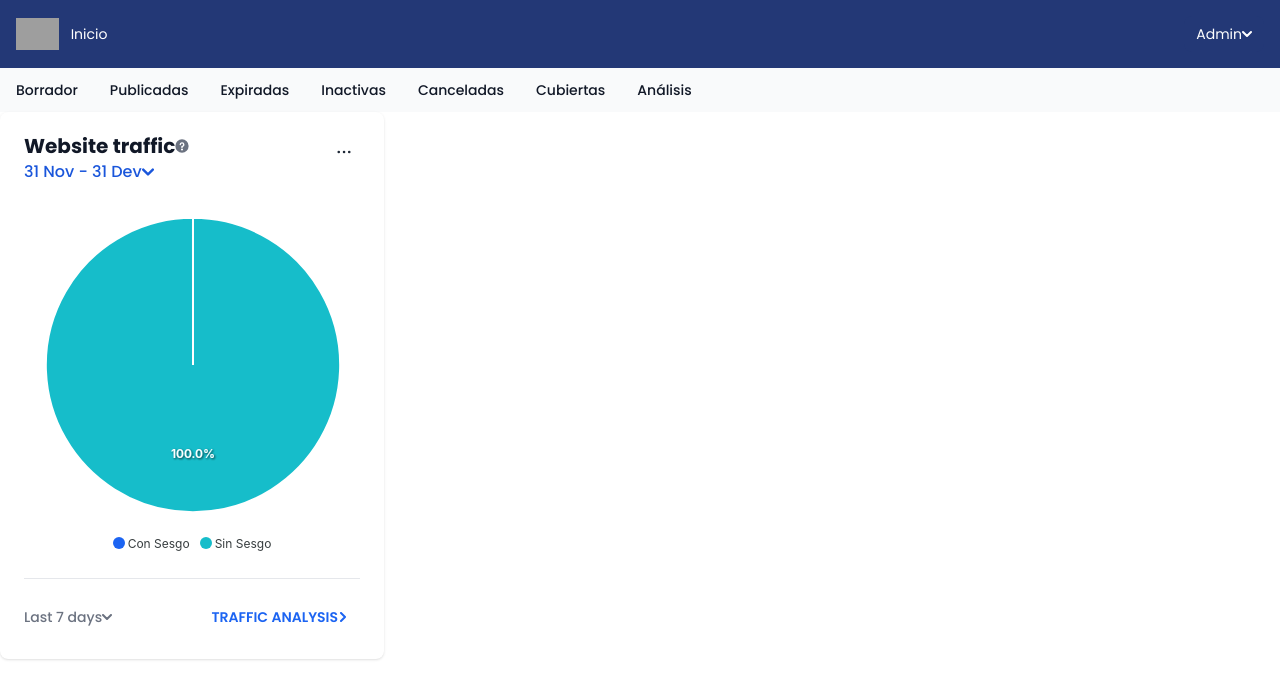
After one commit to srestrep74/BiasBuster, a Django app: template DjangoP/bias/templates/analisis.html in a window 1280 px wide. The commit adds this page. Shown: the top 699 px of the page. Run offline with Django 4.2, Linux system fonts and the light colour scheme; the template is opened without the code that fills it: most values are stand-ins (such as "Sample title", 1, 10 or a date in 2020); some libraries are stand-ins or nearby versions; grey boxes are pictures that could not be loaded.

Commit message:
Start graphics

```diff
--- a/DjangoP/bias/Analytics/urls.py
+++ b/DjangoP/bias/Analytics/urls.py
@@ -4,4 +4,5 @@ from .views import *
 
 urlpatterns = [
     path('login/', login, name='login'),
+    path('prueba', prueba, name='prueba')
 ]
--- a/DjangoP/bias/Offer/models.py
+++ b/DjangoP/bias/Offer/models.py
@@ -21,6 +21,7 @@ class Offer(models.Model):
     charge = models.CharField(blank=False, null=False, max_length=45)
     location = models.CharField(blank=False, null=False, max_length=45)
     bias = models.ManyToManyField(Bias)
+    date = models.DateField(auto_created=True, null=True, blank=True)
 
     def __str__(self):
         return self.title
--- a/DjangoP/bias/Offer/urls.py
+++ b/DjangoP/bias/Offer/urls.py
@@ -6,5 +6,5 @@ urlpatterns = [
     path('create_offer/', createOffer, name='create_offer'),
     path('drafts/', drafts, name='drafts'),
     path('bias/<int:id>', bias, name='bias'),
-    path('replace_description/<int:id>', replaceOffer, name='replace')
+    path('replace_description/<int:id>', replaceOffer, name='replace'),
 ]
--- /dev/null
+++ b/DjangoP/bias/templates/analisis.html
@@ -0,0 +1,213 @@
+{% include 'navbar.html' %}
+{%block content%}
+
+<!--Grafico Circular Seccion General -->
+<div class="max-w-sm w-full bg-white rounded-lg shadow dark:bg-gray-800 p-4 md:p-6">
+
+    <div class="flex justify-between items-start w-full">
+        <div class="flex-col items-center">
+          <div class="flex items-center mb-1">
+              <h5 class="text-xl font-bold leading-none text-gray-900 dark:text-white me-1">Website traffic</h5>
+              <svg data-popover-target="chart-info" data-popover-placement="bottom" class="w-3.5 h-3.5 text-gray-500 dark:text-gray-400 hover:text-gray-900 dark:hover:text-white cursor-pointer ms-1" aria-hidden="true" xmlns="http://www.w3.org/2000/svg" fill="currentColor" viewBox="0 0 20 20">
+                <path d="M10 .5a9.5 9.5 0 1 0 9.5 9.5A9.51 9.51 0 0 0 10 .5Zm0 16a1.5 1.5 0 1 1 0-3 1.5 1.5 0 0 1 0 3Zm1-5.034V12a1 1 0 0 1-2 0v-1.418a1 1 0 0 1 1.038-.999 1.436 1.436 0 0 0 1.488-1.441 1.501 1.501 0 1 0-3-.116.986.986 0 0 1-1.037.961 1 1 0 0 1-.96-1.037A3.5 3.5 0 1 1 11 11.466Z"/>
+              </svg>
+              <div data-popover id="chart-info" role="tooltip" class="absolute z-10 invisible inline-block text-sm text-gray-500 transition-opacity duration-300 bg-white border border-gray-200 rounded-lg shadow-sm opacity-0 w-72 dark:bg-gray-800 dark:border-gray-600 dark:text-gray-400">
+                  <div class="p-3 space-y-2">
+                      <h3 class="font-semibold text-gray-900 dark:text-white">Activity growth - Incremental</h3>
+                      <p>Report helps navigate cumulative growth of community activities. Ideally, the chart should have a growing trend, as stagnating chart signifies a significant decrease of community activity.</p>
+                      <h3 class="font-semibold text-gray-900 dark:text-white">Calculation</h3>
+                      <p>For each date bucket, the all-time volume of activities is calculated. This means that activities in period n contain all activities up to period n, plus the activities generated by your community in period.</p>
+                      <a href="#" class="flex items-center font-medium text-blue-600 dark:text-blue-500 dark:hover:text-blue-600 hover:text-blue-700 hover:underline">Read more <svg class="w-2 h-2 ms-1.5 rtl:rotate-180" aria-hidden="true" xmlns="http://www.w3.org/2000/svg" fill="none" viewBox="0 0 6 10">
+                  <path stroke="currentColor" stroke-linecap="round" stroke-linejoin="round" stroke-width="2" d="m1 9 4-4-4-4"/>
+                </svg></a>
+              </div>
+              <div data-popper-arrow></div>
+          </div>
+        </div>
+        <button id="dateRangeButton" data-dropdown-toggle="dateRangeDropdown" data-dropdown-ignore-click-outside-class="datepicker" type="button" class="inline-flex items-center text-blue-700 dark:text-blue-600 font-medium hover:underline">31 Nov - 31 Dev <svg class="w-3 h-3 ms-2" aria-hidden="true" xmlns="http://www.w3.org/2000/svg" fill="none" viewBox="0 0 10 6">
+            <path stroke="currentColor" stroke-linecap="round" stroke-linejoin="round" stroke-width="2" d="m1 1 4 4 4-4"/>
+          </svg>
+        </button>
+        <div id="dateRangeDropdown" class="z-10 hidden bg-white divide-y divide-gray-100 rounded-lg shadow w-80 lg:w-96 dark:bg-gray-700 dark:divide-gray-600">
+            <div class="p-3" aria-labelledby="dateRangeButton">
+              <div date-rangepicker datepicker-autohide class="flex items-center">
+                  <div class="relative">
+                    <div class="absolute inset-y-0 start-0 flex items-center ps-3 pointer-events-none">
+                        <svg class="w-4 h-4 text-gray-500 dark:text-gray-400" aria-hidden="true" xmlns="http://www.w3.org/2000/svg" fill="currentColor" viewBox="0 0 20 20">
+                          <path d="M20 4a2 2 0 0 0-2-2h-2V1a1 1 0 0 0-2 0v1h-3V1a1 1 0 0 0-2 0v1H6V1a1 1 0 0 0-2 0v1H2a2 2 0 0 0-2 2v2h20V4ZM0 18a2 2 0 0 0 2 2h16a2 2 0 0 0 2-2V8H0v10Zm5-8h10a1 1 0 0 1 0 2H5a1 1 0 0 1 0-2Z"/>
+                        </svg>
+                    </div>
+                    <input name="start" type="text" class="bg-gray-50 border border-gray-300 text-gray-900 text-sm rounded-lg focus:ring-blue-500 focus:border-blue-500 block w-full ps-10 p-2.5  dark:bg-gray-700 dark:border-gray-600 dark:placeholder-gray-400 dark:text-white dark:focus:ring-blue-500 dark:focus:border-blue-500" placeholder="Start date">
+                  </div>
+                  <span class="mx-2 text-gray-500 dark:text-gray-400">to</span>
+                  <div class="relative">
+                    <div class="absolute inset-y-0 start-0 flex items-center ps-3 pointer-events-none">
+                        <svg class="w-4 h-4 text-gray-500 dark:text-gray-400" aria-hidden="true" xmlns="http://www.w3.org/2000/svg" fill="currentColor" viewBox="0 0 20 20">
+                          <path d="M20 4a2 2 0 0 0-2-2h-2V1a1 1 0 0 0-2 0v1h-3V1a1 1 0 0 0-2 0v1H6V1a1 1 0 0 0-2 0v1H2a2 2 0 0 0-2 2v2h20V4ZM0 18a2 2 0 0 0 2 2h16a2 2 0 0 0 2-2V8H0v10Zm5-8h10a1 1 0 0 1 0 2H5a1 1 0 0 1 0-2Z"/>
+                        </svg>
+                    </div>
+                    <input name="end" type="text" class="bg-gray-50 border border-gray-300 text-gray-900 text-sm rounded-lg focus:ring-blue-500 focus:border-blue-500 block w-full ps-10 p-2.5  dark:bg-gray-700 dark:border-gray-600 dark:placeholder-gray-400 dark:text-white dark:focus:ring-blue-500 dark:focus:border-blue-500" placeholder="End date">
+                </div>
+              </div>
+            </div>
+        </div>
+      </div>
+      <div class="flex justify-end items-center">
+        <button id="widgetDropdownButton" data-dropdown-toggle="widgetDropdown" data-dropdown-placement="bottom" type="button"  class="inline-flex items-center justify-center text-gray-500 w-8 h-8 dark:text-gray-400 hover:bg-gray-100 dark:hover:bg-gray-700 focus:outline-none focus:ring-4 focus:ring-gray-200 dark:focus:ring-gray-700 rounded-lg text-sm"><svg class="w-3.5 h-3.5 text-gray-800 dark:text-white" aria-hidden="true" xmlns="http://www.w3.org/2000/svg" fill="currentColor" viewBox="0 0 16 3">
+            <path d="M2 0a1.5 1.5 0 1 1 0 3 1.5 1.5 0 0 1 0-3Zm6.041 0a1.5 1.5 0 1 1 0 3 1.5 1.5 0 0 1 0-3ZM14 0a1.5 1.5 0 1 1 0 3 1.5 1.5 0 0 1 0-3Z"/>
+          </svg><span class="sr-only">Open dropdown</span>
+        </button>
+        <div id="widgetDropdown" class="z-10 hidden bg-white divide-y divide-gray-100 rounded-lg shadow w-44 dark:bg-gray-700">
+            <ul class="py-2 text-sm text-gray-700 dark:text-gray-200" aria-labelledby="widgetDropdownButton">
+              <li>
+                <a href="#" class="flex items-center px-4 py-2 hover:bg-gray-100 dark:hover:bg-gray-600 dark:hover:text-white"><svg class="w-3 h-3 me-2" aria-hidden="true" xmlns="http://www.w3.org/2000/svg" fill="none" viewBox="0 0 21 21">
+                    <path stroke="currentColor" stroke-linecap="round" stroke-linejoin="round" stroke-width="2" d="M7.418 17.861 1 20l2.139-6.418m4.279 4.279 10.7-10.7a3.027 3.027 0 0 0-2.14-5.165c-.802 0-1.571.319-2.139.886l-10.7 10.7m4.279 4.279-4.279-4.279m2.139 2.14 7.844-7.844m-1.426-2.853 4.279 4.279"/>
+                  </svg>Edit widget
+                </a>
+              </li>
+              <li>
+                <a href="#" class="flex items-center px-4 py-2 hover:bg-gray-100 dark:hover:bg-gray-600 dark:hover:text-white"><svg class="w-3 h-3 me-2" aria-hidden="true" xmlns="http://www.w3.org/2000/svg" fill="currentColor" viewBox="0 0 20 20">
+                    <path d="M14.707 7.793a1 1 0 0 0-1.414 0L11 10.086V1.5a1 1 0 0 0-2 0v8.586L6.707 7.793a1 1 0 1 0-1.414 1.414l4 4a1 1 0 0 0 1.416 0l4-4a1 1 0 0 0-.002-1.414Z"/>
+                    <path d="M18 12h-2.55l-2.975 2.975a3.5 3.5 0 0 1-4.95 0L4.55 12H2a2 2 0 0 0-2 2v4a2 2 0 0 0 2 2h16a2 2 0 0 0 2-2v-4a2 2 0 0 0-2-2Zm-3 5a1 1 0 1 1 0-2 1 1 0 0 1 0 2Z"/>
+                  </svg>Download data
+                </a>
+              </li>
+              <li>
+                <a href="#" class="flex items-center px-4 py-2 hover:bg-gray-100 dark:hover:bg-gray-600 dark:hover:text-white"><svg class="w-3 h-3 me-2" aria-hidden="true" xmlns="http://www.w3.org/2000/svg" fill="none" viewBox="0 0 18 18">
+                    <path stroke="currentColor" stroke-linecap="round" stroke-linejoin="round" stroke-width="2" d="m5.953 7.467 6.094-2.612m.096 8.114L5.857 9.676m.305-1.192a2.581 2.581 0 1 1-5.162 0 2.581 2.581 0 0 1 5.162 0ZM17 3.84a2.581 2.581 0 1 1-5.162 0 2.581 2.581 0 0 1 5.162 0Zm0 10.322a2.581 2.581 0 1 1-5.162 0 2.581 2.581 0 0 1 5.162 0Z"/>
+                  </svg>Add to repository
+                </a>
+              </li>
+              <li>
+                <a href="#" class="flex items-center px-4 py-2 hover:bg-gray-100 dark:hover:bg-gray-600 dark:hover:text-white"><svg class="w-3 h-3 me-2" aria-hidden="true" xmlns="http://www.w3.org/2000/svg" fill="currentColor" viewBox="0 0 18 20">
+                    <path d="M17 4h-4V2a2 2 0 0 0-2-2H7a2 2 0 0 0-2 2v2H1a1 1 0 0 0 0 2h1v12a2 2 0 0 0 2 2h10a2 2 0 0 0 2-2V6h1a1 1 0 1 0 0-2ZM7 2h4v2H7V2Zm1 14a1 1 0 1 1-2 0V8a1 1 0 0 1 2 0v8Zm4 0a1 1 0 0 1-2 0V8a1 1 0 0 1 2 0v8Z"/>
+                  </svg>Delete widget
+                </a>
+              </li>
+            </ul>
+      </div>
+    </div>
+    </div>
+
+    <!-- Line Chart -->
+    <div class="py-6" id="pie-chart"></div>
+
+    <div class="grid grid-cols-1 items-center border-gray-200 border-t dark:border-gray-700 justify-between">
+      <div class="flex justify-between items-center pt-5">
+        <!-- Button -->
+        <button
+          id="dropdownDefaultButton"
+          data-dropdown-toggle="lastDaysdropdown"
+          data-dropdown-placement="bottom"
+          class="text-sm font-medium text-gray-500 dark:text-gray-400 hover:text-gray-900 text-center inline-flex items-center dark:hover:text-white"
+          type="button">
+          Last 7 days
+          <svg class="w-2.5 m-2.5 ms-1.5" aria-hidden="true" xmlns="http://www.w3.org/2000/svg" fill="none" viewBox="0 0 10 6">
+            <path stroke="currentColor" stroke-linecap="round" stroke-linejoin="round" stroke-width="2" d="m1 1 4 4 4-4"/>
+          </svg>
+        </button>
+        <div id="lastDaysdropdown" class="z-10 hidden bg-white divide-y divide-gray-100 rounded-lg shadow w-44 dark:bg-gray-700">
+            <ul class="py-2 text-sm text-gray-700 dark:text-gray-200" aria-labelledby="dropdownDefaultButton">
+              <li>
+                <a href="#" class="block px-4 py-2 hover:bg-gray-100 dark:hover:bg-gray-600 dark:hover:text-white">Yesterday</a>
+              </li>
+              <li>
+                <a href="#" class="block px-4 py-2 hover:bg-gray-100 dark:hover:bg-gray-600 dark:hover:text-white">Today</a>
+              </li>
+              <li>
+                <a href="#" class="block px-4 py-2 hover:bg-gray-100 dark:hover:bg-gray-600 dark:hover:text-white">Last 7 days</a>
+              </li>
+              <li>
+                <a href="#" class="block px-4 py-2 hover:bg-gray-100 dark:hover:bg-gray-600 dark:hover:text-white">Last 30 days</a>
+              </li>
+              <li>
+                <a href="#" class="block px-4 py-2 hover:bg-gray-100 dark:hover:bg-gray-600 dark:hover:text-white">Last 90 days</a>
+              </li>
+            </ul>
+        </div>
+        <a
+          href="#"
+          class="uppercase text-sm font-semibold inline-flex items-center rounded-lg text-blue-600 hover:text-blue-700 dark:hover:text-blue-500  hover:bg-gray-100 dark:hover:bg-gray-700 dark:focus:ring-gray-700 dark:border-gray-700 px-3 py-2">
+          Traffic analysis
+          <svg class="w-2.5 h-2.5 ms-1.5 rtl:rotate-180" aria-hidden="true" xmlns="http://www.w3.org/2000/svg" fill="none" viewBox="0 0 6 10">
+            <path stroke="currentColor" stroke-linecap="round" stroke-linejoin="round" stroke-width="2" d="m1 9 4-4-4-4"/>
+          </svg>
+        </a>
+      </div>
+    </div>
+  </div>
+
+  <script>
+
+    let offers_total = {{offers_total}};
+    let offers_bias = ({{offers_bias}}*100)/offers_total;
+
+    // ApexCharts options and config
+    window.addEventListener("load", function() {
+      const getChartOptions = () => {
+          return {
+            series: [offers_bias, 100-offers_bias],
+            colors: ["#1C64F2", "#16BDCA"],
+            chart: {
+              height: 420,
+              width: "100%",
+              type: "pie",
+            },
+            stroke: {
+              colors: ["white"],
+              lineCap: "",
+            },
+            plotOptions: {
+              pie: {
+                labels: {
+                  show: true,
+                },
+                size: "100%",
+                dataLabels: {
+                  offset: -25
+                }
+              },
+            },
+            labels: ["Con Sesgo", "Sin Sesgo"],
+            dataLabels: {
+              enabled: true,
+              style: {
+                fontFamily: "Inter, sans-serif",
+              },
+            },
+            legend: {
+              position: "bottom",
+              fontFamily: "Inter, sans-serif",
+            },
+            yaxis: {
+              labels: {
+                formatter: function (value) {
+                  return value + "%"
+                },
+              },
+            },
+            xaxis: {
+              labels: {
+                formatter: function (value) {
+                  return value  + "%"
+                },
+              },
+              axisTicks: {
+                show: false,
+              },
+              axisBorder: {
+                show: false,
+              },
+            },
+          }
+        }
+
+        if (document.getElementById("pie-chart") && typeof ApexCharts !== 'undefined') {
+          const chart = new ApexCharts(document.getElementById("pie-chart"), getChartOptions());
+          chart.render();
+        }
+    });
+  </script>
+
+
+  {%endblock content%}
--- a/DjangoP/bias/templates/base.html
+++ b/DjangoP/bias/templates/base.html
@@ -4,7 +4,7 @@
     <link href="https://cdnjs.cloudflare.com/ajax/libs/flowbite/1.8.1/flowbite.min.css" rel="stylesheet"/>
     <link rel="stylesheet" href="../static/css/login.css">
     <script src="https://cdnjs.cloudflare.com/ajax/libs/flowbite/1.8.1/flowbite.min.js"></script>
-    <script src="https://cdn.jsdelivr.net/npm/chart.js"></script>
+    <scrip src="https://cdn.jsdelivr.net/npm/chart.js"></script>
     <link href="https://cdnjs.cloudflare.com/ajax/libs/font-awesome/6.3.0/css/all.min.css" rel="stylesheet">
     <style>
         .titulo-principal {
@@ -23,4 +23,5 @@
         {% block content %}
         {% endblock content %}
     </body>
+    <script src="https://cdn.jsdelivr.net/npm/apexcharts"></script>
 </html>
```
Also changed, not shown: DjangoP/bias/Analytics/views.py (+33 -0 lines), DjangoP/bias/requirements.txt (added, +10 -0 lines), DjangoP/bias/templates/graphics/circular.html (added, +203 -0 lines), DjangoP/bias/Analytics/migrations/0001_initial.py, DjangoP/bias/Analytics/migrations/0002_remove_company_account_company_email_company_user_and_more.py (deleted), DjangoP/bias/Offer/migrations/0001_initial.py, DjangoP/bias/Offer/migrations/0002_offer_date.py, DjangoP/bias/Offer/migrations/0002_remove_offer_bias_remove_offer_company_and_more.py (deleted), DjangoP/bias/Offer/views.py (line endings or trailing spaces).
